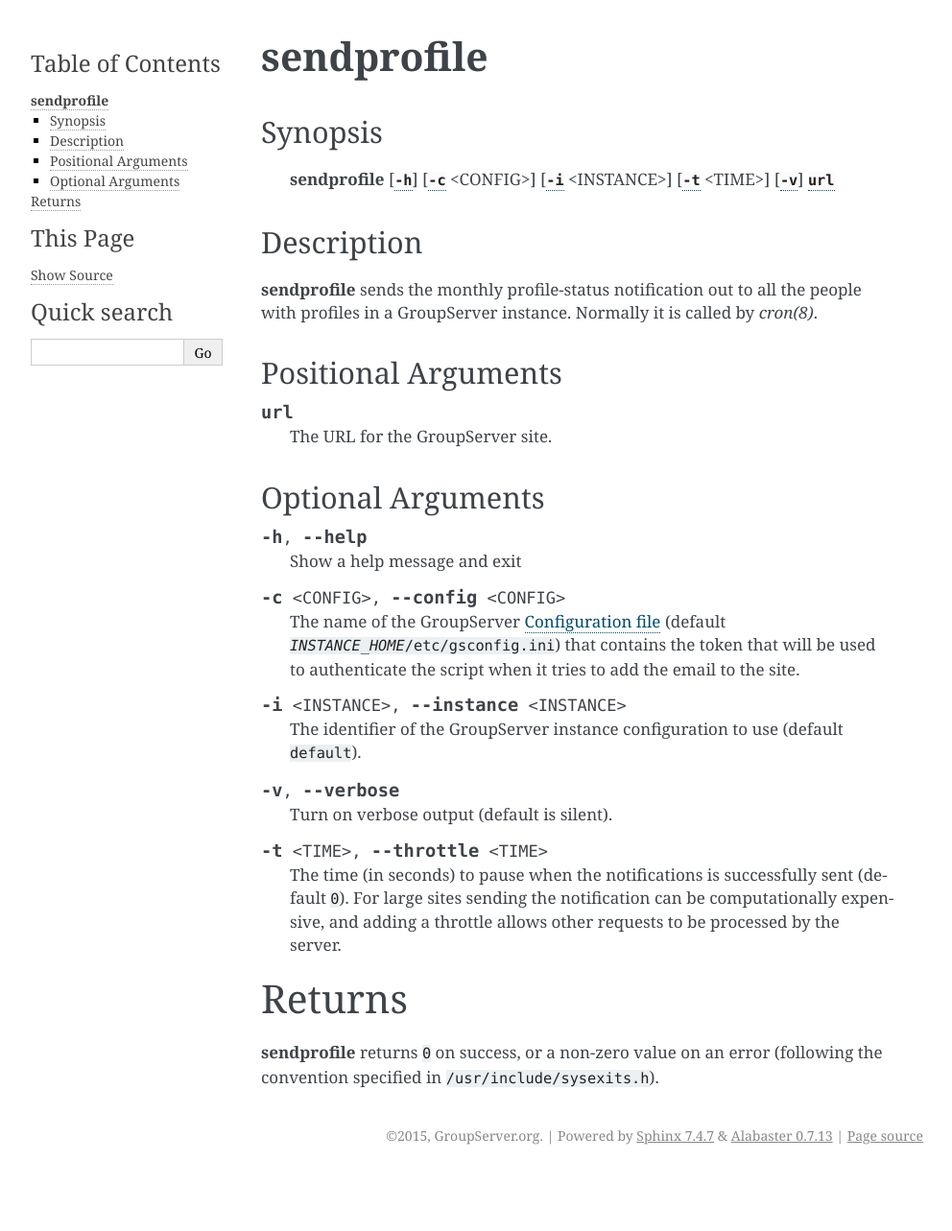
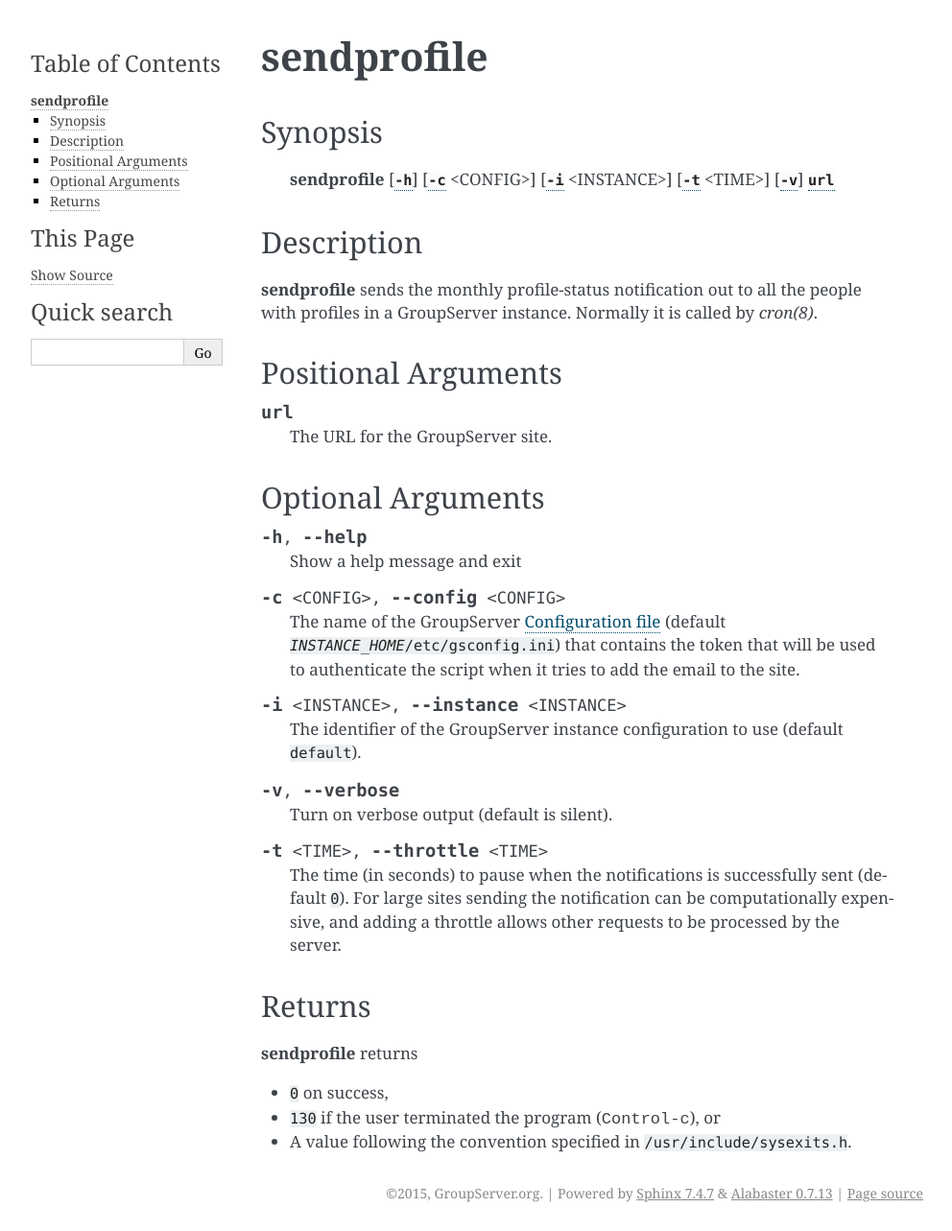
Before and after one commit to groupserver/gs.profile.status.send, a Sphinx documentation site: the page built from docs/script.rst, in a window 1280 px wide. Shown: the whole page at 96% size, without its empty margins (148-1140 px from the left). Built offline with Sphinx 7.4.7, drawn with Linux system fonts in a browser that asks for light colours; before the commit the page ends 1223 px from its top, so only the background shows below that.

Commit message:
Documenting the return-value from a C-c.

```diff
--- a/docs/script.rst
+++ b/docs/script.rst
@@ -53,8 +53,12 @@
   throttle allows other requests to be processed by the server.
 
 Returns
-=======
+-------
 
-:program:`sendprofile` returns ``0`` on success, or a non-zero
-value on an error (following the convention specified in
-:file:`/usr/include/sysexits.h`).
+:program:`sendprofile` returns
+
+* ``0`` on success,
+* ``130`` if the user terminated the program (:kbd:`Control-c`),
+  or
+* A value following the convention specified in
+  :file:`/usr/include/sysexits.h`.
```
